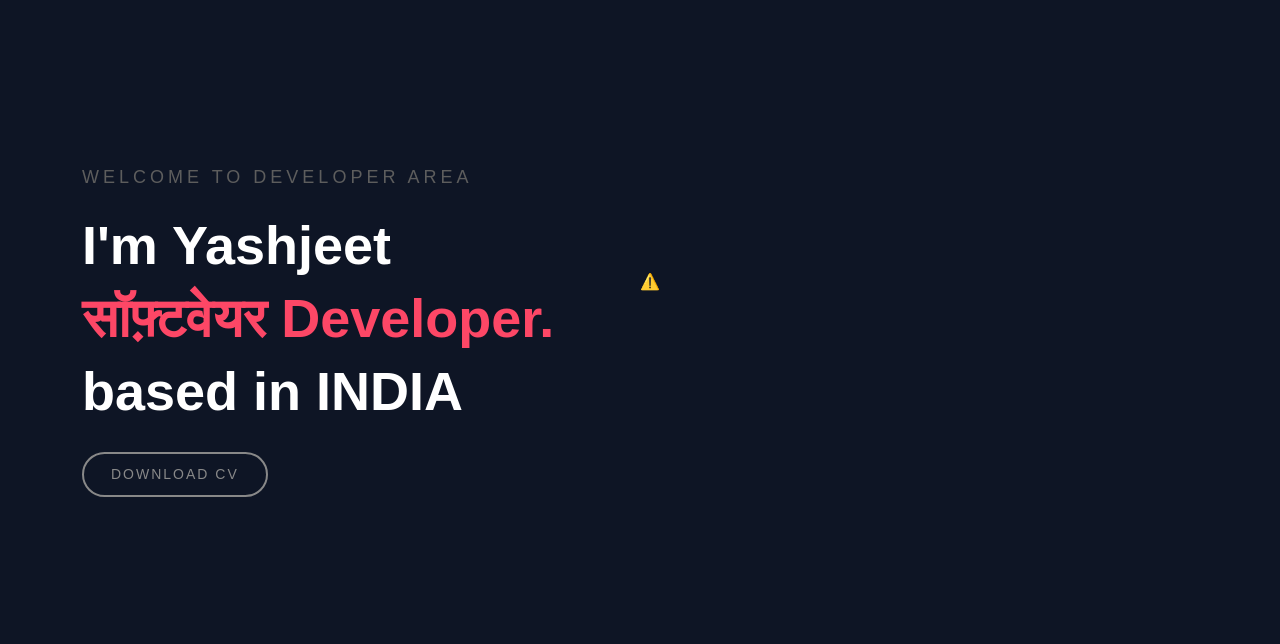
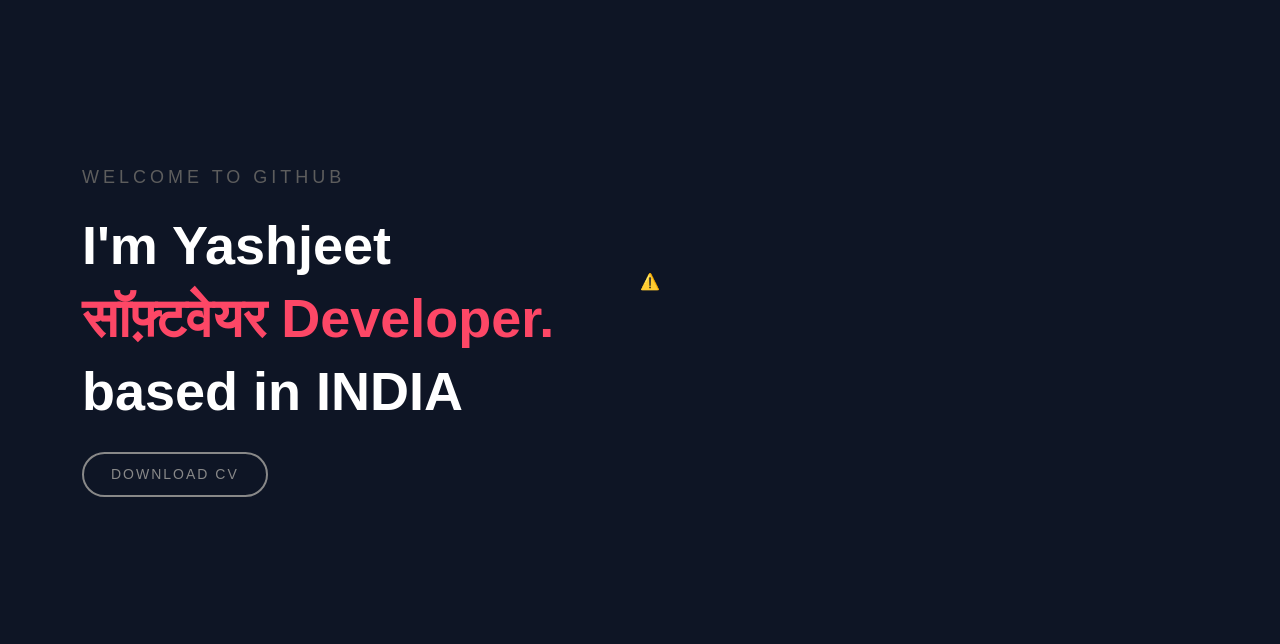
Before and after one commit to Yj004/yashjeet.github.io, a plain HTML site: page index.html in a window 1280 px wide. Shown: the part 133-777 px from the top of the page. Drawn offline with nearby package versions, Linux system fonts and the light colour scheme; no server answers.

Commit message:
new change 2

```diff
--- a/index.html
+++ b/index.html
@@ -76,7 +76,7 @@
                 <!-- <img src="/img/section1-2.png" style= "width: 550px; height: 500px; "> -->
 
                 <lottie-player src="https://assets4.lottiefiles.com/packages/lf20_xmkgn4jj.json"  background="transparent"  speed="0.5"     loop  autoplay></lottie-player>
-                <h6>Welcome To Developer Area</h6>
+                <h6>Welcome To github</h6>
                 <h1>I'm Yashjeet <br><span>सॉफ़्टवेयर Developer.</span><br>based in INDIA</h1>
                 <div class="mt-4">  <!--mt Means Margin top-->
                   <a class="main-btn" href="https://www.linkedin.com/in/yashjeet-singh-37a4a9202/"> Download CV</a>
```
